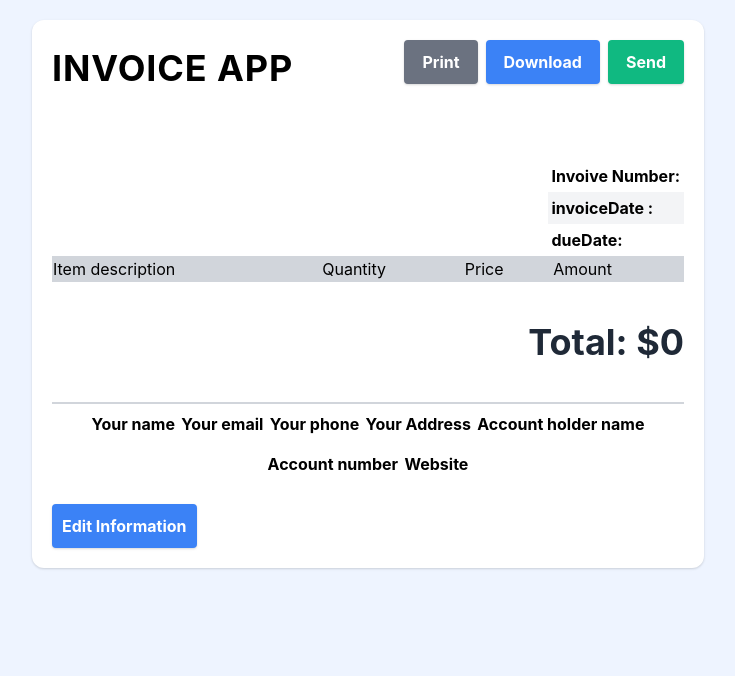
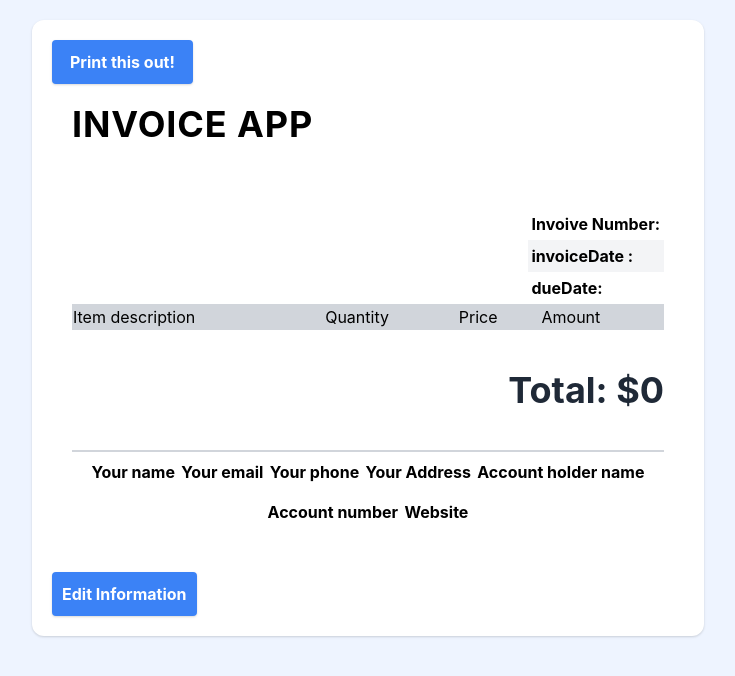
Before and after one commit to sibashish726/Invoice_generator, a React (Create React App) app: page / in a window 1280 px wide. Both pictures are taken after a click on the button "Preview invoice". Shown: the top 676 px of the page, without its empty margins (272-1007 px from the left). Built offline with nearby package versions, Linux system fonts and the light colour scheme.

Commit message:
Last Commit

```diff
--- a/package.json
+++ b/package.json
@@ -10,6 +10,7 @@
     "react-dom": "^18.2.0",
     "react-icons": "^4.4.0",
     "react-scripts": "^2.1.3",
+    "react-to-print": "^2.14.8",
     "uuid": "^9.0.0",
     "web-vitals": "^2.1.4"
   },
--- a/src/App.js
+++ b/src/App.js
@@ -1,4 +1,4 @@
-import { useState } from 'react';
+import { useState,useRef } from 'react';
 import React, { Component }  from 'react';
 import Footer from './components/Footer';
 import Notes from './components/Notes';
@@ -8,6 +8,7 @@ import ClientDetails from './components/ClientDetails';
 import Dates from './components/Dates';
 import Table from './components/Table';
 import TableForm from './components/TableForm';
+import ReactToPrint from 'react-to-print';
 import './App.css'
 function App() {
 
@@ -32,14 +33,20 @@ function App() {
    const [list,setList] =useState([]);
    const [total,setTotal] = useState(0);
 
+  const componentRef = useRef()
   const handlePrint = () =>{
     window.print()
   }
   return (
     <>
       <main className='m-5 p-5 lg:max-w-2xl xl:max-w-2xl bg-white rounded-xl rounded shadow md:max-w-xl md:mx-auto'>
+      <ReactToPrint
+        trigger={() => <button className='bg-blue-500 text-white font-bold py-2 px-4 rounded shadow border-2 border-blue-500 hover:bg-transparent hover:text-blue-500 transition-all duration-300'>Print this out!</button>}
+        content={() => componentRef.current}
+      />
        {showInvoice ? (
-       <div>
+        <>
+           <div ref={componentRef} className='p-5'>
             <Header handlePrint={handlePrint} />
             <MainDetails name={name} address={address}/>
             <ClientDetails clientName={clientName} clientAddress={clientAddress}/>
@@ -47,12 +54,14 @@ function App() {
             <Table description={description} price={price} amount={amount} quantity={quantity} list={list} setList={setList} total={total} setTotal={setTotal}/>
             <Notes notes={notes}/>
             <Footer name={name} address={address} website={website} email={email} bankAccount={bankAccount} phone={phone} bankName={bankName}/>
+           </div>
            <button
              onClick={() => setShowInvoice(false)}
              className="bg-blue-500 mt-5 text-white font-bold py-2 px-2 rounded shadow border-2 border-blue-500 hover:bg-transparent hover:text-blue-500 transition-all duration-300">
              Edit Information
             </button>
-       </div> ): (
+        </>
+      ): (
          <>
 
           <div className="flex flex-col justify-center">
--- a/src/components/Header.js
+++ b/src/components/Header.js
@@ -5,13 +5,13 @@ export default function Header({handlePrint}){
         <>
           <header className='flex flex-col items-center justify-center mb-5  xl:flex-row xl:justify-between'>
           <h2 className='font-bold uppercase tracking-wide text-4xl'>Invoice App</h2>
-          <div>
+          {/* <div>
             <ul className='flex items-center justify-between flex-wrap mb-3'>
               <li><button onClick={handlePrint} className="bg-gray-500 text-white font-bold py-2 px-4 rounded shadow border-2 border-gray-500 hover:bg-transparent hover:text-gray-500 transition-all duration-300">Print</button></li>
               <li className='mx-2'><button className="bg-blue-500 text-white font-bold py-2 px-4 rounded shadow border-2 border-blue-500 hover:bg-transparent hover:text-blue-500 transition-all duration-300">Download</button></li>
               <li><button className="bg-green-500 text-white font-bold py-2 px-4 rounded shadow border-2 border-green-500 hover:bg-transparent hover:text-green-500 transition-all duration-300">Send</button></li>
             </ul>
-          </div>
+          </div> */}
         </header>
         </>
     )
```
Also changed, not shown: 1 other file (tests, documents, lock files or other folders). Lines whose indentation alone changed are shown as unchanged.
